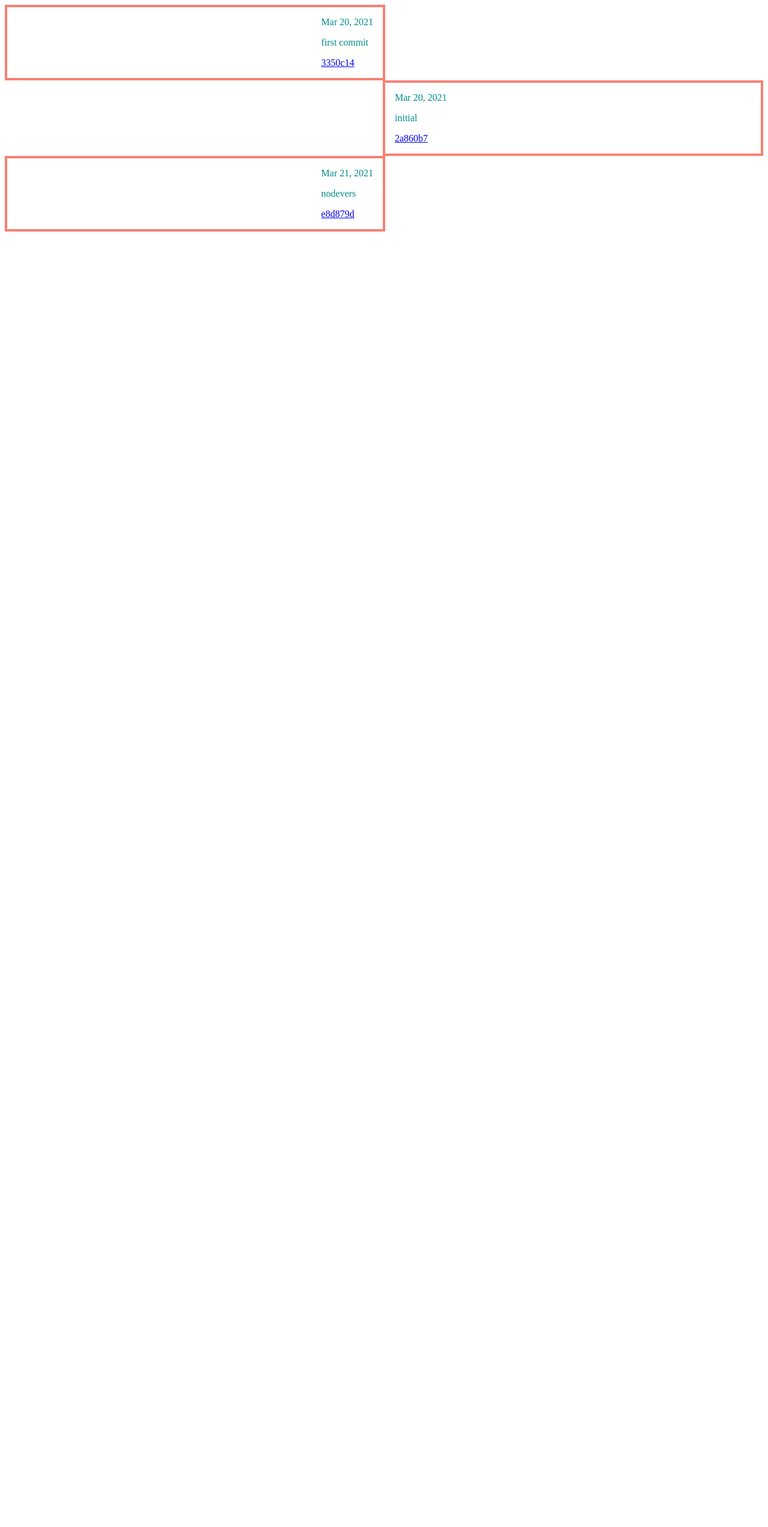
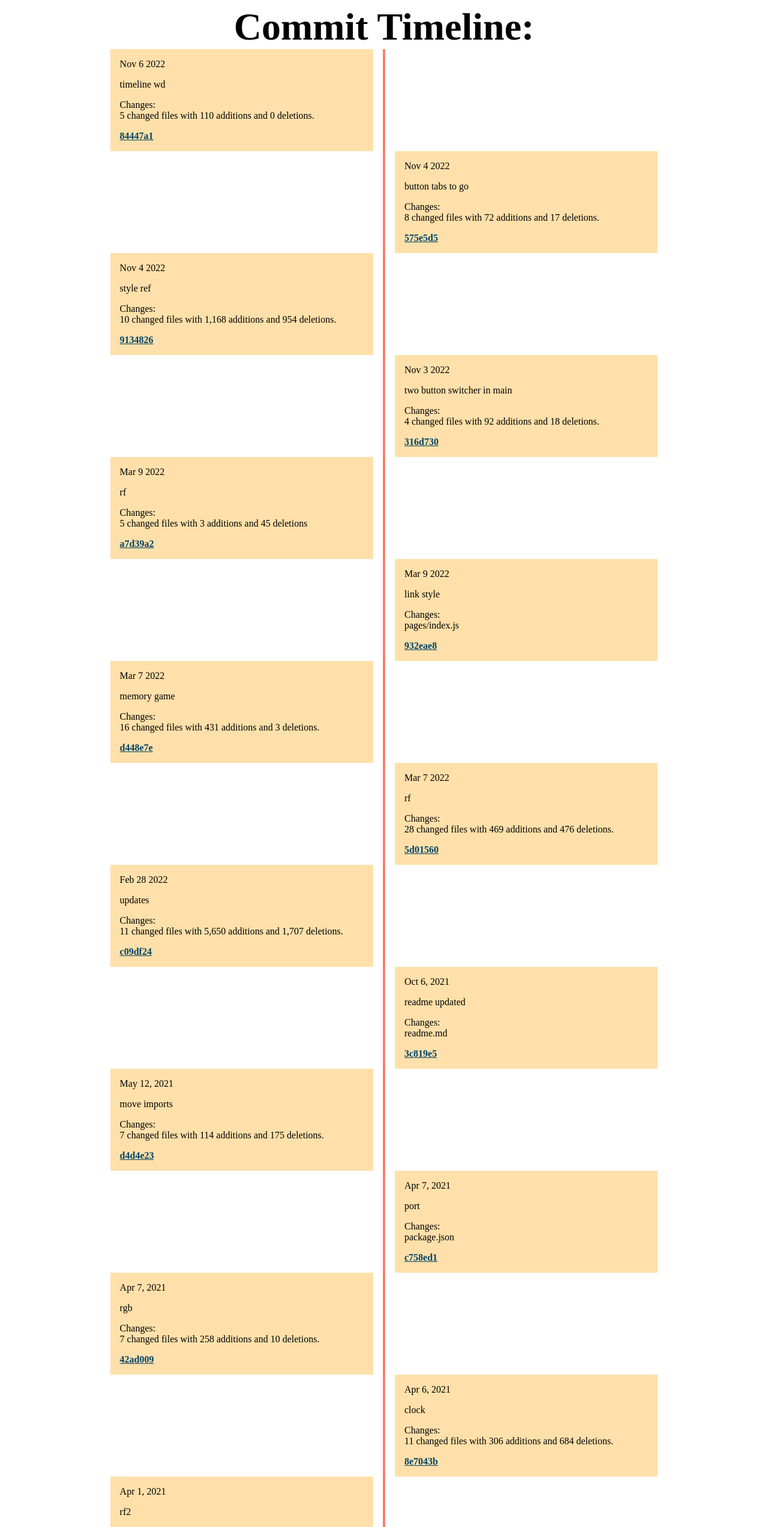
Before and after one commit to irrum6/boris, a Next.js app: page /timeline in a window 1280 px wide. Shown: the top 2546 px of the page at 60% size. Before the commit the page ends 800 px from the top, so only its background shows below. Built offline with nearby package versions, Linux system fonts and the light colour scheme.

Commit message:
timeline updated

```diff
--- a/components/timelinepage/item.js
+++ b/components/timelinepage/item.js
@@ -2,17 +2,19 @@ import React, { Component } from 'react';
 
 import styles from "./item.module.css"
 
-const {item_} = styles;
+const {item_,content} = styles;
 
 class TimelineItem extends Component {
     render() {
-        let { message, date, fullhash, hash } = this.props.data;
+        let { message, date, fullhash, hash,files } = this.props.data;
+        let filestxt = files.map((e,i)=>(<div key={i}>{e}</div>))
         return (
             <div className={item_}>
-                <div className='content ph'>
-                    <div className='date ph'>{date}</div>
-                    <div className='msg ph'>{message}</div>
-                    <div className='link ph'>
+                <div className={`${content} ph`}>
+                    <div className='ph'>{date}</div>
+                    <div className='ph'>{message}</div>
+                    <div className='ph'>Changes:{filestxt}</div>
+                    <div className='ph bolder'>
                         <a href={`https://github.com/irrum6/boris/commit/"${fullhash}`}>{hash}</a>
                     </div>
                 </div>
--- a/components/timelinepage/item.module.css
+++ b/components/timelinepage/item.module.css
@@ -1,27 +1,40 @@
-.item_{
-    width: calc(50% - 6px);
+.item_ {
+    width: calc(50% - 2px);
     display: grid;
-    grid-template-columns: auto;
+    grid-template-columns:auto;
     grid-template-rows: auto;
-    color: darkcyan;
-    border: 4px solid salmon;
+    border: 0;
 }
 
-.item_:nth-child(odd){
+.item_:nth-child(odd) {
+    border-right: 4px solid salmon;
     justify-self: start;
     justify-content: end;
-
 }
 
-.item_:nth-child(odd)>.content{
+.item_:nth-child(odd)>.content {
     margin-right: 16px;
 }
 
-.item_:nth-child(even){
+.item_:nth-child(even) {
+    border-left: 4px solid salmon;
     justify-self: end;
     justify-content: start;
 }
 
-.item_:nth-child(even)>.content{
+.item_:nth-child(even)>.content {
     margin-left: 16px;
 }
+
+.item_ a {
+    color: rgb(0, 68, 102);
+}
+
+.item_ a:visited {
+    color: rgb(34, 68, 0);
+}
+
+.item_>.content {
+    background-color: rgb(255, 224, 170);
+    width: 33vw;
+}
--- a/pages/timeline.js
+++ b/pages/timeline.js
@@ -4,29 +4,186 @@ import Timeline from "../components/timelinepage/cont"
 
 let timedata = [
     {
-        message: 'first commit',
-        date:"Mar 20, 2021",
-        fullhash: "3350c1486b40e9daa42b759e7f839e4fc1566f70",
-        hash: "3350c14",
+        branch: "main",
+        message: " timeline wd ",
+        date: "Nov 6 2022",
+        fullhash: "84447a1846cc8dfc07744f883ef73657f91869ad",
+        hash: "84447a1",
+        files: ["5 changed files with 110 additions and 0 deletions. "]
+    },
+    {
+        branch: "main",
+        message: " button tabs to go ",
+        date: "Nov 4 2022",
+        fullhash: "575e5d57abf1bdbde55061c299176a12b232f976",
+        hash: "575e5d5",
+        files: [" 8 changed files with 72 additions and 17 deletions."]
+    },
+    {
+        branch: "main",
+        message: " style ref ",
+        date: "Nov 4 2022",
+        fullhash: "9134826c297aba9389a3233ee4db60abc8d2c783",
+        hash: "9134826",
+        files: ["10 changed files with 1,168 additions and 954 deletions. "]
+    },
+    {
+        branch: "main",
+        message: " two button switcher in main ",
+        date: "Nov 3 2022",
+        fullhash: "316d730f8d6d4669407d99e766a92db49bba13b2",
+        hash: "316d730",
+        files: [" 4 changed files with 92 additions and 18 deletions. "]
+    },
+    {
+        branch: "main",
+        message: "rf",
+        date: "Mar 9 2022",
+        fullhash: "a7d39a24d632e92db656cd28530d9b9fd1ddf53c",
+        hash: "a7d39a2",
+        files: [" 5 changed files with 3 additions and 45 deletions"]
+    },
+    {
+        branch: "main",
+        message: "link style ",
+        date: "Mar 9 2022",
+        fullhash: "932eae82d0c766b6a9ca9abc242ce3ab415d52e5",
+        hash: "932eae8",
+        files: ["pages/index.js"]
+    },
+    {
+        branch: "main",
+        message: "memory game ",
+        date: "Mar 7 2022",
+        fullhash: "d448e7e92ec927e49720eb0f840c5b09a6aa32a9",
+        hash: "d448e7e",
+        files: ["16 changed files with 431 additions and 3 deletions. "]
+    },
+    {
+        branch: "main",
+        message: "rf",
+        date: "Mar 7 2022",
+        fullhash: "5d01560fa284a0f9d2b4d52ee8b698148c759f2c",
+        hash: "5d01560",
+        files: [" 28 changed files with 469 additions and 476 deletions. "]
+    },
+    {
+        branch: "main",
+        message: "updates",
+        date: "Feb 28 2022",
+        fullhash: "c09df2457b47adfe2db11408c3600da131967cb5",
+        hash: "c09df24",
+        files: ["11 changed files with 5,650 additions and 1,707 deletions. "]
+    },
+    {
+        branch: "main",
+        message: " readme updated ",
+        date: "Oct 6, 2021",
+        fullhash: "3c819e57b5019230656fb7c6590e5ea8a49e2676",
+        hash: "3c819e5",
+        files: ["readme.md"]
+    },
+    {
+        branch: "main",
+        message: " move imports ",
+        date: "May 12, 2021 ",
+        fullhash: "d4d4e23a04cc13f1fca258b5f3ac0368f8d69b9f",
+        hash: "d4d4e23",
+        files: [" 7 changed files with 114 additions and 175 deletions. "]
+    },
+    {
+        branch: "main",
+        message: "port",
+        date: " Apr 7, 2021",
+        fullhash: "c758ed1bde6a0226ca697dc53e3ffe91bb8b6005",
+        hash: "c758ed1",
+        files: ["package.json"]
+    },
+    {
+        branch: "main",
+        message: "rgb",
+        date: " Apr 7, 2021",
+        fullhash: "42ad009d7087da9ae699d5bd4489895fcf696bd6",
+        hash: "42ad009",
+        files: ["7 changed files with 258 additions and 10 deletions. "]
+    },
+    {
+        branch: "main",
+        message: "clock",
+        date: " Apr 6, 2021",
+        fullhash: "8e7043b58ce0cfd7d1d36551baa5fd1d399d67fe",
+        hash: "8e7043b",
+        files: ["11 changed files with 306 additions and 684 deletions. "]
+    },
+    {
+        message: "rf2",
+        date: " Apr 1, 2021",
+        fullhash: "f356d8cf302908d2b515074797c61ba3cb23a79c",
+        hash: "f356d8c",
+        files: ["package.json"]
+    },
+    {
+        message: "rf2",
+        date: " Apr 1, 2021",
+        fullhash: "453c4b59b34799bfa1310f277cb2f1e899434b1e",
+        hash: "453c4b5",
+        files: [" 46 changed files with 1,335 additions and 386 deletions."]
+    },
+    {
+        message: " worked out  ",
+        date: " Apr 1, 2021",
+        fullhash: "071805badcda5492c77deef00c6801da91b7bce9",
+        hash: "071805b",
+        files: [" 3 changed files with 665 additions and 1 deletion.", ".gitignore", "styles/colors.css", "styles/common.css"]
+    },
+    {
+        message: " worked out  ",
+        date: " Apr 1, 2021",
+        fullhash: "8c49c875ab45e4a1a1bd049428a0e6ec5b150ad2",
+        hash: "8c49c87",
+        files: ["38 changed files with 10 additions and 674 deletions."]
+    },
+    {
+        message: "f4 ",
+        date: "Mar 24, 2021",
+        fullhash: "e571a9de6682f4c3393a7855a83617d02f2dccb3",
+        hash: "e571a9d",
+        files: ["3 changed files with 35 additions and 35 deletions. ", "pages/App.js", "components/Board.js", "components/listwindow.js"]
+    },
+    {
+        message: "wd rf ",
+        date: "Mar 21, 2021",
+        fullhash: "e21813e0c2eab6a5dc191f321a85a04d1d07afb4",
+        hash: "e21813e",
+        files: ["12 changed files with 313 additions and 3,881 deletions. "]
+    },
+    {
+        message: 'nodevers',
+        date: "Mar 21, 2021",
+        fullhash: "e8d879d2c30a0ee4b39b2bfcd9c92e8c1006de6a",
+        hash: "e8d879d",
+        files: ["package.json"]
     },
     {
         message: 'initial',
-        date:"Mar 20, 2021",
+        date: "Mar 20, 2021",
         fullhash: "2a860b7d400a875beb1b11896dacc3bd4c377cb5",
         hash: "2a860b7",
+        files: [" 51 changed files with 8,176 additions and 0 deletions."]
     },
     {
-        message: 'nodevers',
-        date:"Mar 21, 2021",
-        fullhash: "e8d879d2c30a0ee4b39b2bfcd9c92e8c1006de6a",
-        hash: "e8d879d",
+        message: 'first commit',
+        date: "Mar 20, 2021",
+        fullhash: "3350c1486b40e9daa42b759e7f839e4fc1566f70",
+        hash: "3350c14",
+        files: ["README.md"]
     }
 ];
 
 export default function timeline() {
 
     return (<div className="container">
-        {/* Timeline */}
-        <Timeline data={timedata}/>
+        <div className='text-center bolder f4'>Commit Timeline:</div>
+        <Timeline data={timedata} />
     </div>);
 }
```
Also changed, not shown: 2 other files (tests, documents, lock files or other folders).
